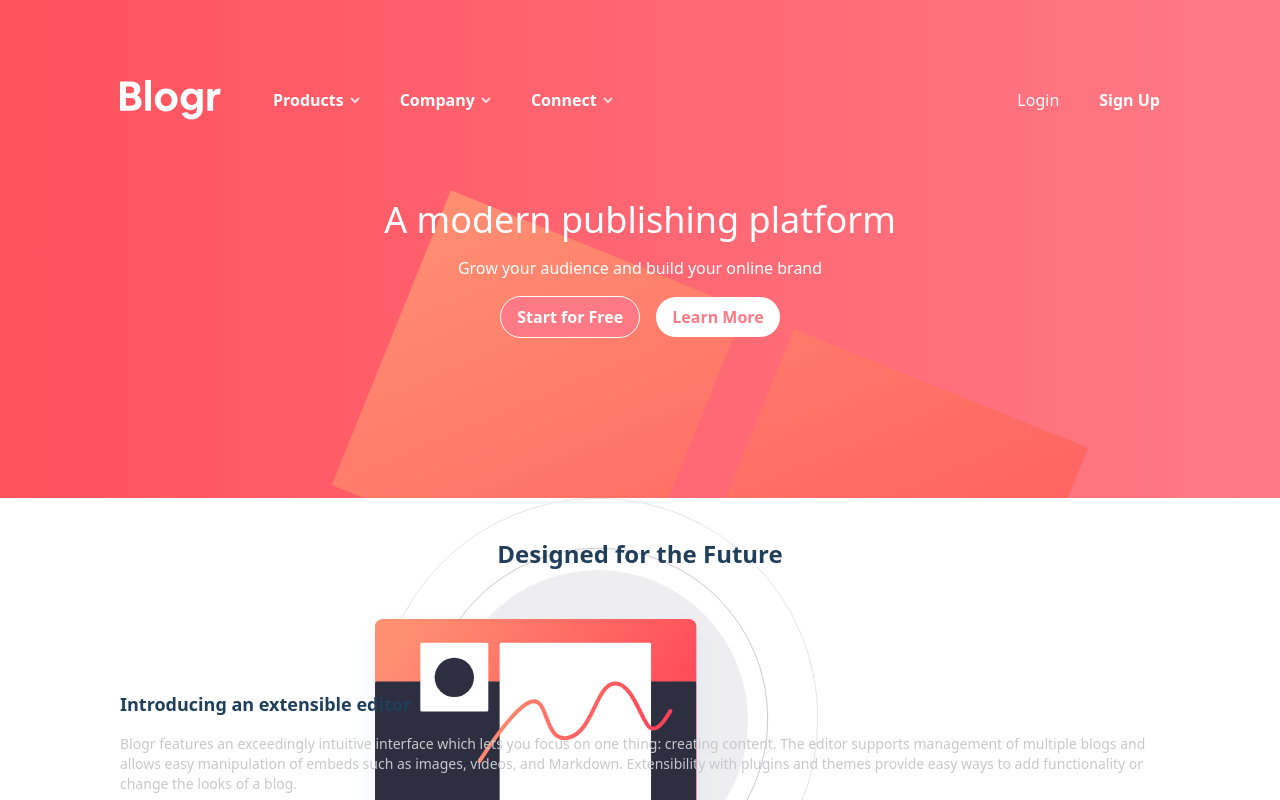
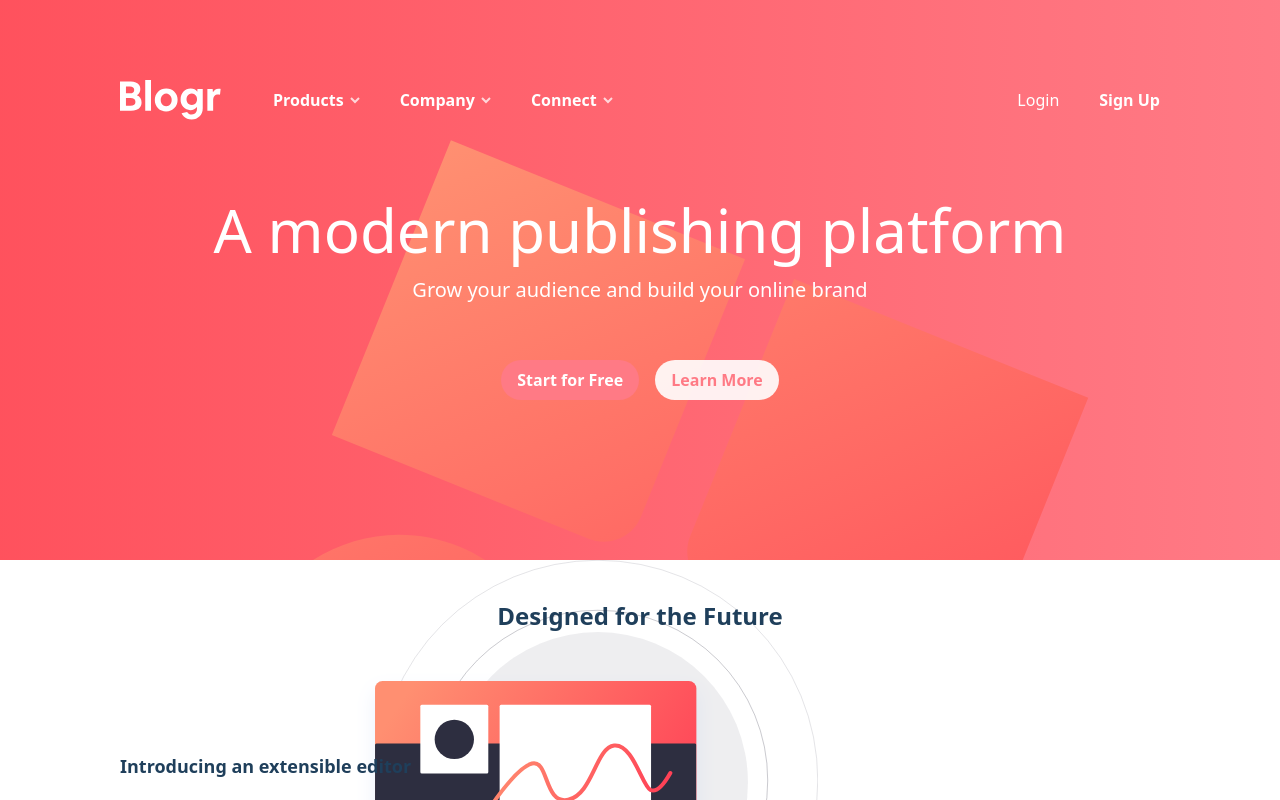
Before and after one commit to lavollmer/blogr-landingpage-lauradev, a React (Vite) app: page / in a window 1280 px wide. Shown: the top 800 px of the page. Built offline with nearby package versions, Linux system fonts and the light colour scheme.

Commit message:
working on the header

```diff
--- a/src/App.css
+++ b/src/App.css
@@ -1,6 +1,6 @@
 .bg-header-texture {
     background-image: url('/src/assets/bg-pattern-intro-desktop.svg');
     background-size: cover;
-    background-position: top;
+    background-position: center -50px;
     background-repeat: no-repeat;
   }
--- a/src/components/Header.tsx
+++ b/src/components/Header.tsx
@@ -10,21 +10,21 @@ const Header = () => {
         <NavBar />
         <div className="flex flex-col justify-center items-center p-10 space-y-4 pb-40">
           <div>
-            <h1 className="flex flex-row text-4xl">
+            <h1 className="flex flex-row text-6xl">
               A modern publishing platform
             </h1>
           </div>
           <div>
-            <h2>Grow your audience and build your online brand</h2>
+            <h2 className="text-xl">Grow your audience and build your online brand</h2>
           </div>
-          <div className="flex flex-row justify-center text-center space-x-4">
+          <div className="flex flex-row justify-center text-center space-x-4 pt-10">
             <div className="flex flex-row justify-center items-center rounded-full">
-              <button className="bg-very-light-red text-white font-bold py-2 px-4 border border-white rounded-full">
+              <button className="bg-very-light-red text-white font-bold py-2 px-4 rounded-full">
                 Start for Free
               </button>
             </div>
             <div className="flex flex-row justify-center items-center rounded-full">
-              <button className="bg-white text-very-light-red font-bold py-2 px-4 rounded-full">
+              <button className="bg-white bg-opacity-90 text-very-light-red font-bold py-2 px-4 rounded-full">
                 Learn More
               </button>
             </div>
```
